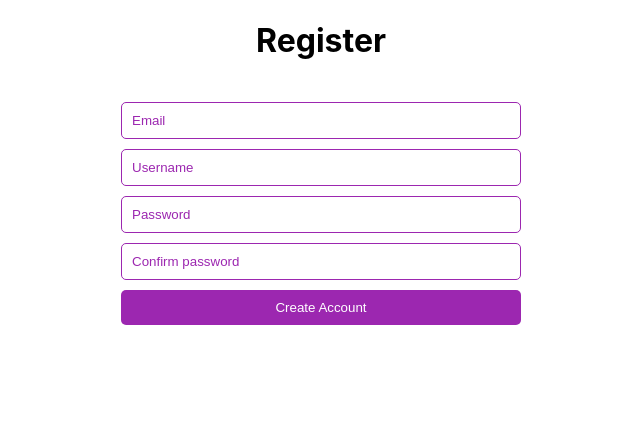
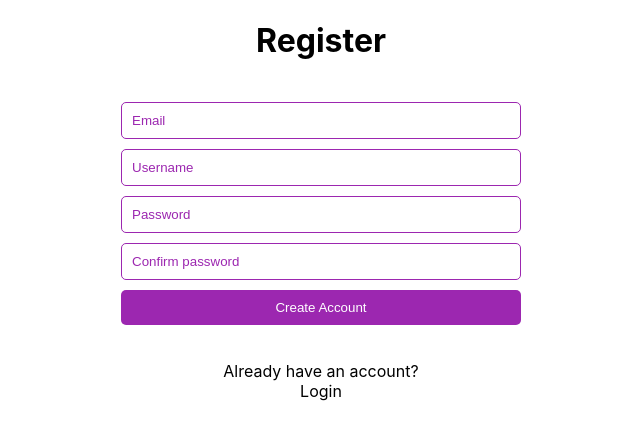
Before and after one commit to priyanair9/chat-app, a React (Create React App) app in the folder client/: page / in a window 1280 px wide. Shown: the top 440 px of the page, without its empty margins (319-959 px from the left). Built offline with nearby package versions, Linux system fonts and the light colour scheme.

Commit message:
Added redirection links

```diff
--- a/client/src/pages/LoginPage.js
+++ b/client/src/pages/LoginPage.js
@@ -9,6 +9,7 @@ function LoginPage(props) {
                 <input type="password" name="password" size="30" placeholder="Password"></input>
                 <button>Login</button>
             </form>
+            <p>Don't have an account?<div>Register</div></p>
         </div>
     );
 }
--- a/client/src/pages/RegisterPage.js
+++ b/client/src/pages/RegisterPage.js
@@ -40,6 +40,7 @@ function RegisterPage(props) {
                 <input type="password" name="confirm-password" size="30" placeholder="Confirm password"></input>
                 <button>Create Account</button>
             </form>
+            <p>Already have an account?<div>Login</div></p>
         </div>
     );
 }
```
